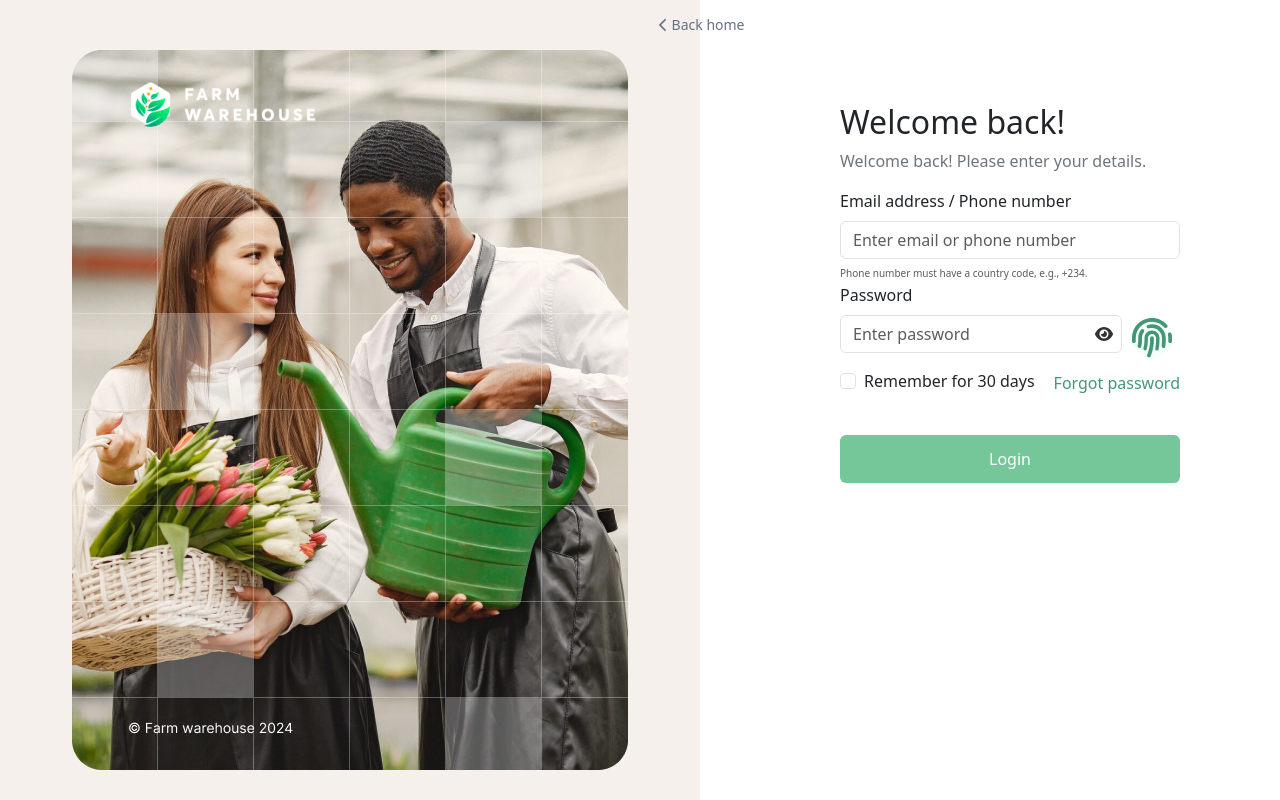
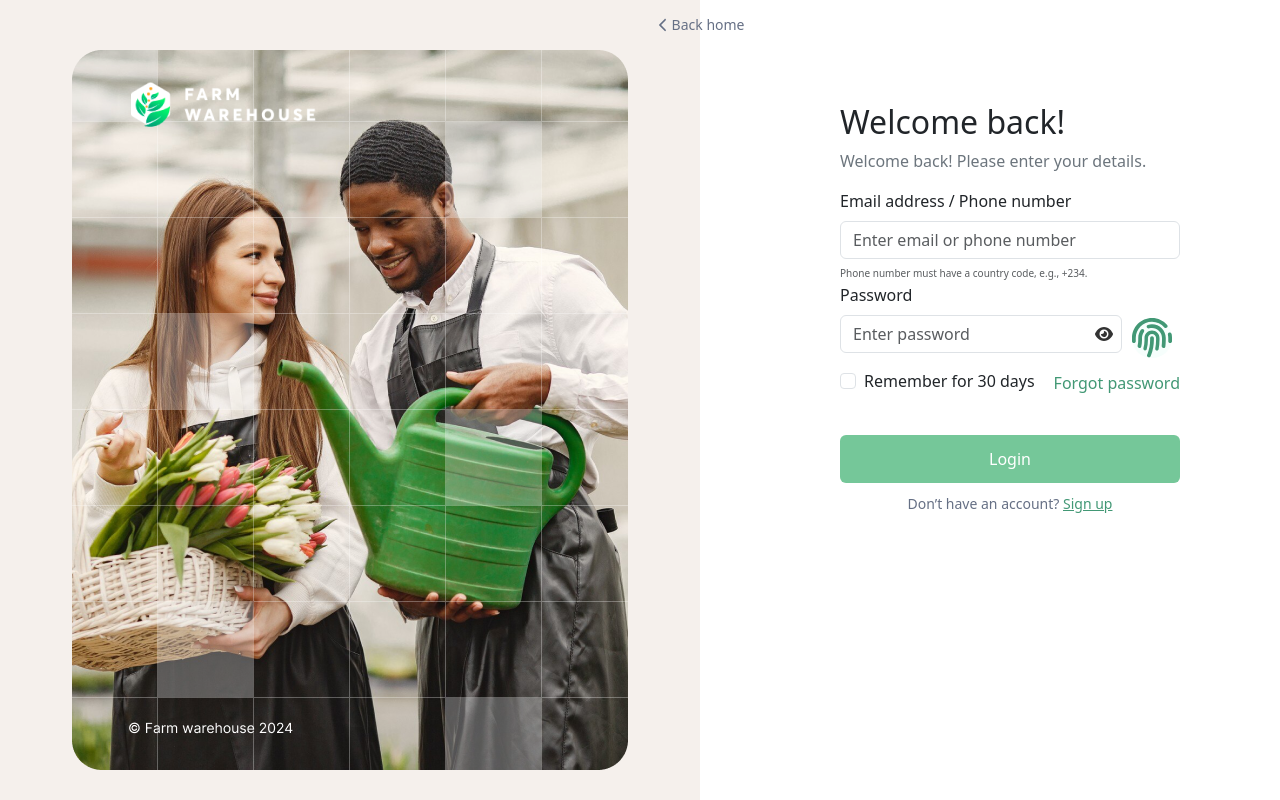
Before and after one commit to abbakarrsadiq/e-farm, a React (Vite) app: page / in a window 1280 px wide. Built offline with nearby package versions, Linux system fonts and the light colour scheme.

Commit message:
login UI fixes

```diff
--- a/src/components/login/login.scss
+++ b/src/components/login/login.scss
@@ -147,6 +147,12 @@ p {
   margin-left: -8.8rem;
   margin-top: -8rem;
 }
+#signup {
+  font-size: 14px;
+  color: #667085;
+  margin-top: 10px;
+  text-align: center;
+}
 
 @media (max-width: 768px) {
   body {
--- a/src/components/login/login.tsx
+++ b/src/components/login/login.tsx
@@ -114,11 +114,11 @@ const Login: React.FC = () => {
           <Button type="submit" className="btn-login">
             Login
           </Button>
+          <div id="signup">
+          Don’t have an account? <a onClick={() => navigate('/account')} className='signup-link'>Sign up</a>
+        </div>
         </Form>
 
-        <p className="sign-up-link">
-          Don’t have an account? <a onClick={() => navigate('/account')}>Sign up</a>
-        </p>
       </div>
     </div>
   );
```
